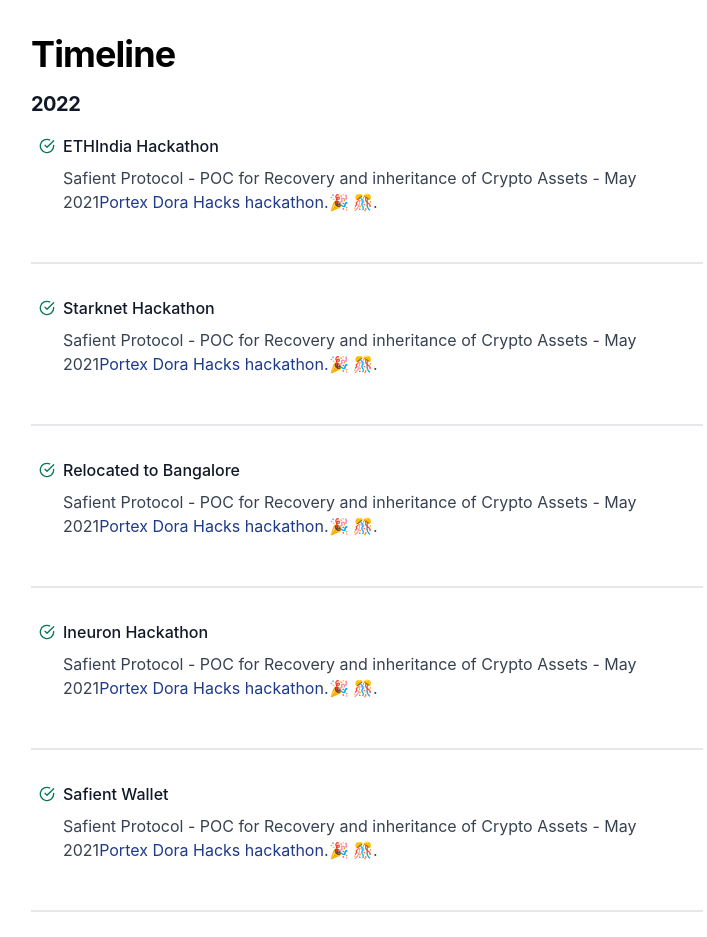
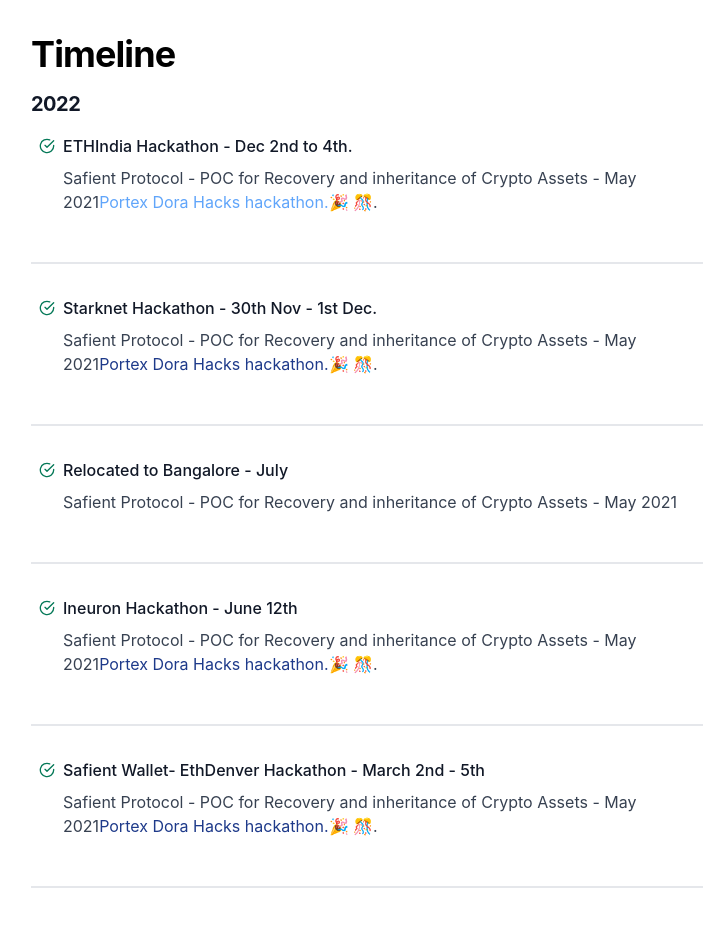
Before and after one commit to Koushith/Next.js-Portfolio-2021, a Next.js app: page / in a window 1280 px wide. Shown: the part 1860-2797 px from the top of the page, without its empty margins (273-980 px from the left). Built offline with nearby package versions, Linux system fonts and the light colour scheme; what @tailwindcss/typography would draw is missing.

Commit message:
adds resume link

```diff
--- a/components/Timeline.js
+++ b/components/Timeline.js
@@ -151,25 +151,21 @@
       <Year>2022</Year>
 
       <ul>
-        <Step title="ETHIndia Hackathon">
+        <Step title="ETHIndia Hackathon - Dec 2nd to 4th.">
           Safient Protocol - POC for Recovery and inheritance of Crypto Assets -
           May 2021
           <Link href="https://portex.xyz/">
-            <a target="_next" className="text-blue-900">
-              Portex
-            </a>
+            <a target="_next">Portex</a>
           </Link>{" "}
           <Link href="https://github.com/koshikraj/portex">
-            <a target="_next" className="text-blue-900">
-              Dora Hacks hackathon.
-            </a>
+            <a target="_next">Dora Hacks hackathon.</a>
           </Link>
           🎉 🎊.
         </Step>
       </ul>
       <Divider />
       <ul>
-        <Step title="Starknet Hackathon">
+        <Step title="Starknet Hackathon - 30th Nov - 1st Dec.">
           Safient Protocol - POC for Recovery and inheritance of Crypto Assets -
           May 2021
           <Link href="https://portex.xyz/">
@@ -188,26 +184,15 @@
       <Divider />
 
       <ul>
-        <Step title="Relocated to Bangalore">
+        <Step title="Relocated to Bangalore - July">
           Safient Protocol - POC for Recovery and inheritance of Crypto Assets -
           May 2021
-          <Link href="https://portex.xyz/">
-            <a target="_next" className="text-blue-900">
-              Portex
-            </a>
-          </Link>{" "}
-          <Link href="https://github.com/koshikraj/portex">
-            <a target="_next" className="text-blue-900">
-              Dora Hacks hackathon.
-            </a>
-          </Link>
-          🎉 🎊.
         </Step>
       </ul>
       <Divider />
 
       <ul>
-        <Step title="Ineuron Hackathon">
+        <Step title="Ineuron Hackathon - June 12th ">
           Safient Protocol - POC for Recovery and inheritance of Crypto Assets -
           May 2021
           <Link href="https://portex.xyz/">
@@ -225,7 +210,7 @@
       </ul>
       <Divider />
       <ul>
-        <Step title="Safient Wallet">
+        <Step title="Safient Wallet- EthDenver Hackathon - March 2nd - 5th">
           Safient Protocol - POC for Recovery and inheritance of Crypto Assets -
           May 2021
           <Link href="https://portex.xyz/">
--- a/css/index.css
+++ b/css/index.css
@@ -47,6 +47,10 @@
   width: 100%;
 }
 
+a {
+  color: #60a5fa;
+}
+
 iframe {
   width: 100%;
   min-height: 350px;
```
